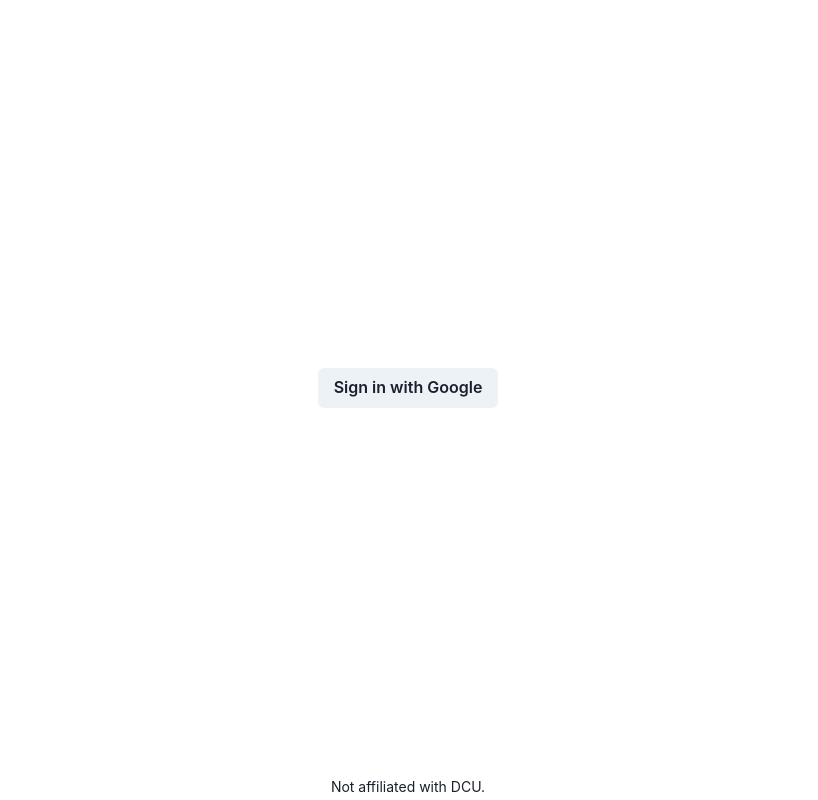
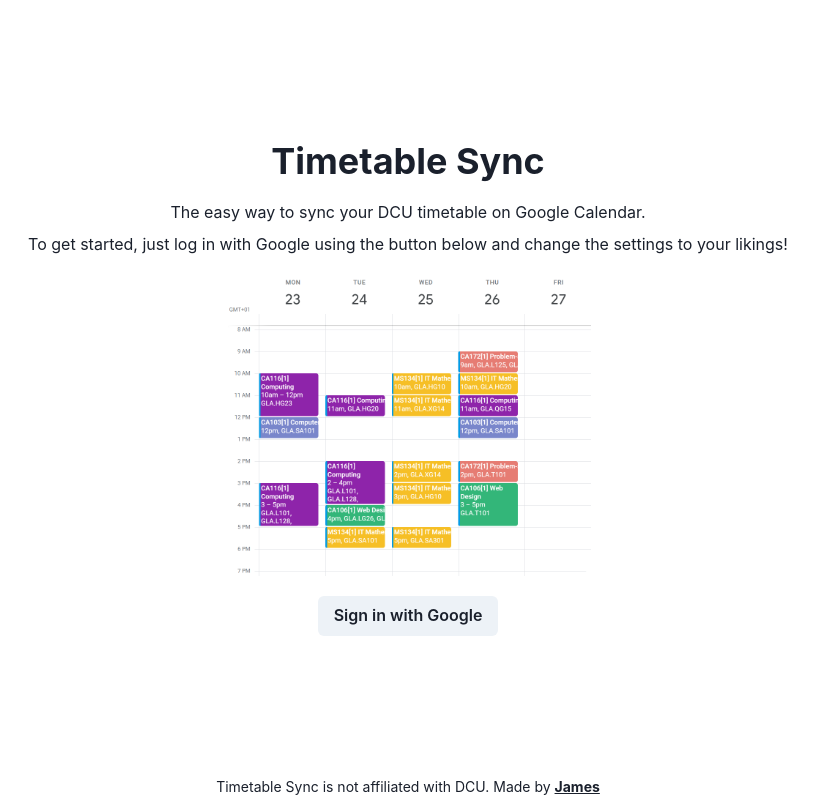
Before and after one commit to j-ellie/timetable-sync, a React (Vite) app in the folder frontend/: page / in a window 1280 px wide. Shown: the whole page, without its empty margins (232-1050 px from the left). Built offline with nearby package versions, Linux system fonts and the light colour scheme.

Commit message:
added homepage

```diff
--- a/frontend/src/App.jsx
+++ b/frontend/src/App.jsx
@@ -1,6 +1,6 @@
 import { useEffect, useState } from 'react'
 import './App.css'
-import { Center, Text, Button } from '@chakra-ui/react'
+import { Center, Text, Image, Button, Heading, VStack } from '@chakra-ui/react'
 import { GoogleLogin, useGoogleLogin } from '@react-oauth/google'
 import SignedIn from './views/SignedIn';
 import LoggingIn from './views/LoggingIn';
@@ -64,14 +64,22 @@
 
       {
         !isLoading && !signedIn && isError == null ? (
-          <Button onClick={() => { login() }}>
-            Sign in with Google
-          </Button>
+          <>
+            <VStack>
+              <Heading>Timetable Sync</Heading>
+              <Text mt={2}>The easy way to sync your DCU timetable on Google Calendar.</Text>
+              <Text>To get started, just log in with Google using the button below and change the settings to your likings!</Text>
+              <Image mt={3} mb={3} src="/demo.png" h="300px" borderRadius="1em" alt="Example of synced timetable." />
+              <Button onClick={() => { login() }} isDisabled={false}>
+                Sign in with Google
+              </Button>
+            </VStack>
+          </>
         ) : null
       }
 
       </Center>
-      <footer><Text textAlign="center" fontSize="sm">Not affiliated with DCU.</Text></footer>
+      <footer><Text textAlign="center" fontSize="sm">Timetable Sync is not affiliated with DCU. Made by <a href="https://jamesz.dev" target='_blank' style={{ textDecoration: "underline", fontWeight: "bold"}}>James</a></Text></footer>
     </>
   )
 }
```
Also changed, not shown: frontend/src/main.jsx (+6 -1 lines), frontend/public/demo.png (added).
